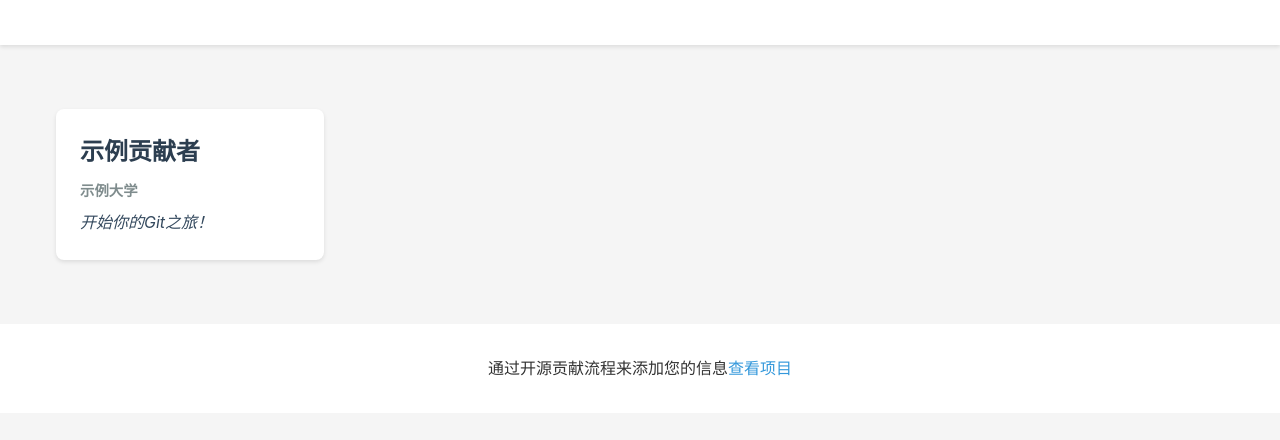
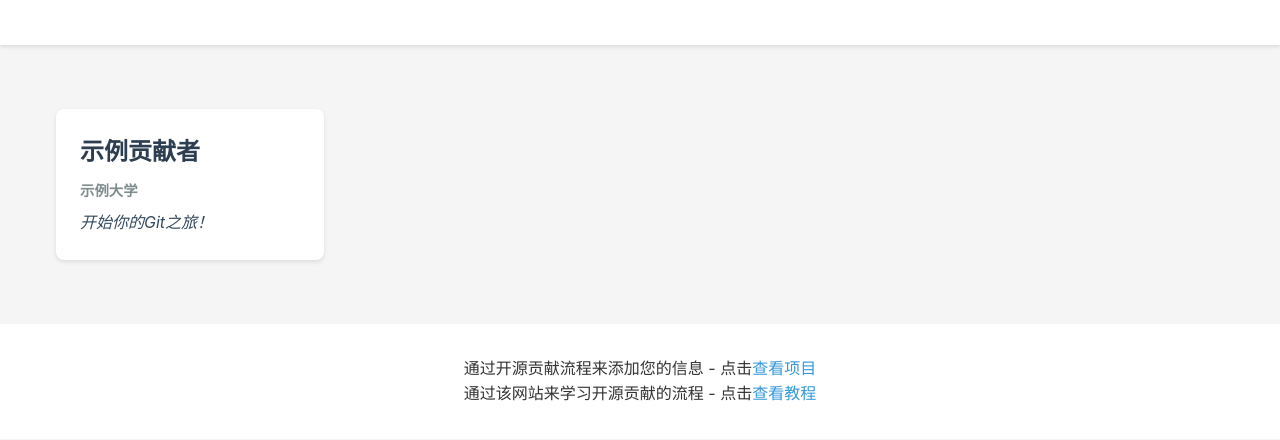
Before and after one commit to TCCQUPT/Hello_technical_writing, a website: page index.html in a window 1280 px wide. Shown: the part 144-584 px from the top of the page. Drawn offline with Linux system fonts and the light colour scheme.

Commit message:
Update index.html

```diff
--- a/index.html
+++ b/index.html
@@ -24,7 +24,8 @@
     </main>
 
     <footer>
-        <p>通过开源贡献流程来添加您的信息<a href="https://github.com/TCCQUPT/Hello_technical_writing/tree/main" target="_blank">查看项目</a></p>
+        <p>通过开源贡献流程来添加您的信息 - 点击<a href="https://github.com/TCCQUPT/Hello_technical_writing/tree/main" target="_blank">查看项目</a></p>
+        <p>通过该网站来学习开源贡献的流程 - 点击<a href="https://learning.cqtca.com.cn/" target="_blank">查看教程</a></p>
     </footer>
 
     <script src="script.js"></script>
```
